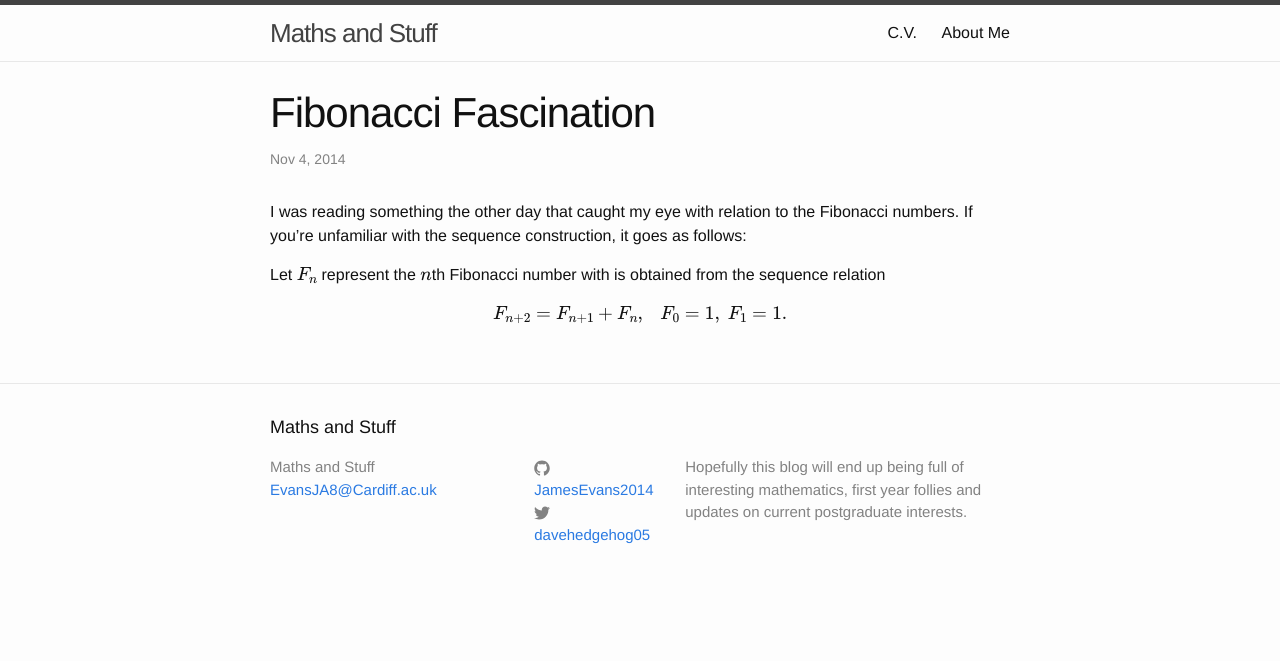
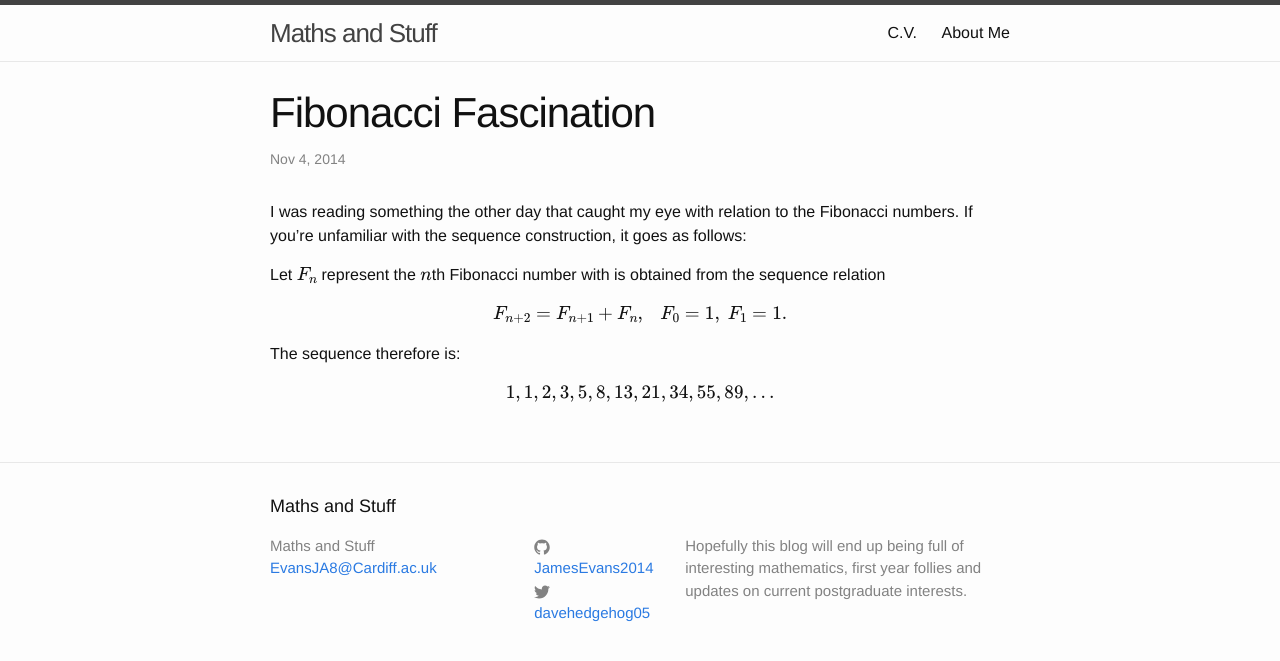
Before and after one commit to JamesEvans2014/JamesEvans2014.github.io, a Jekyll site: the page built from _posts/2014-11-04-Fibonacci-Fascination.md, in a window 1280 px wide. Shown: the top 661 px of the page. Built offline with Jekyll 4.4.1, drawn with Linux system fonts in a browser that asks for light colours; formulas are drawn with MathJax 3.

Commit message:
Update 2014-11-04-Fibonacci-Fascination.md

```diff
--- a/_posts/2014-11-04-Fibonacci-Fascination.md
+++ b/_posts/2014-11-04-Fibonacci-Fascination.md
@@ -11,3 +11,7 @@ Let \\(F\_n\\) represent the \\(n\\)th Fibonacci number with is obtained from th
 \\[
 F\_{n+2}=F\_{n+1}+F\_n,\ \ \ F\_0=1,\ F\_1=1.
 \\]
+The sequence therefore is:
+\\[
+1,1,2,3,5,8,13,21,34,55,89,\dots
+\\]
```
